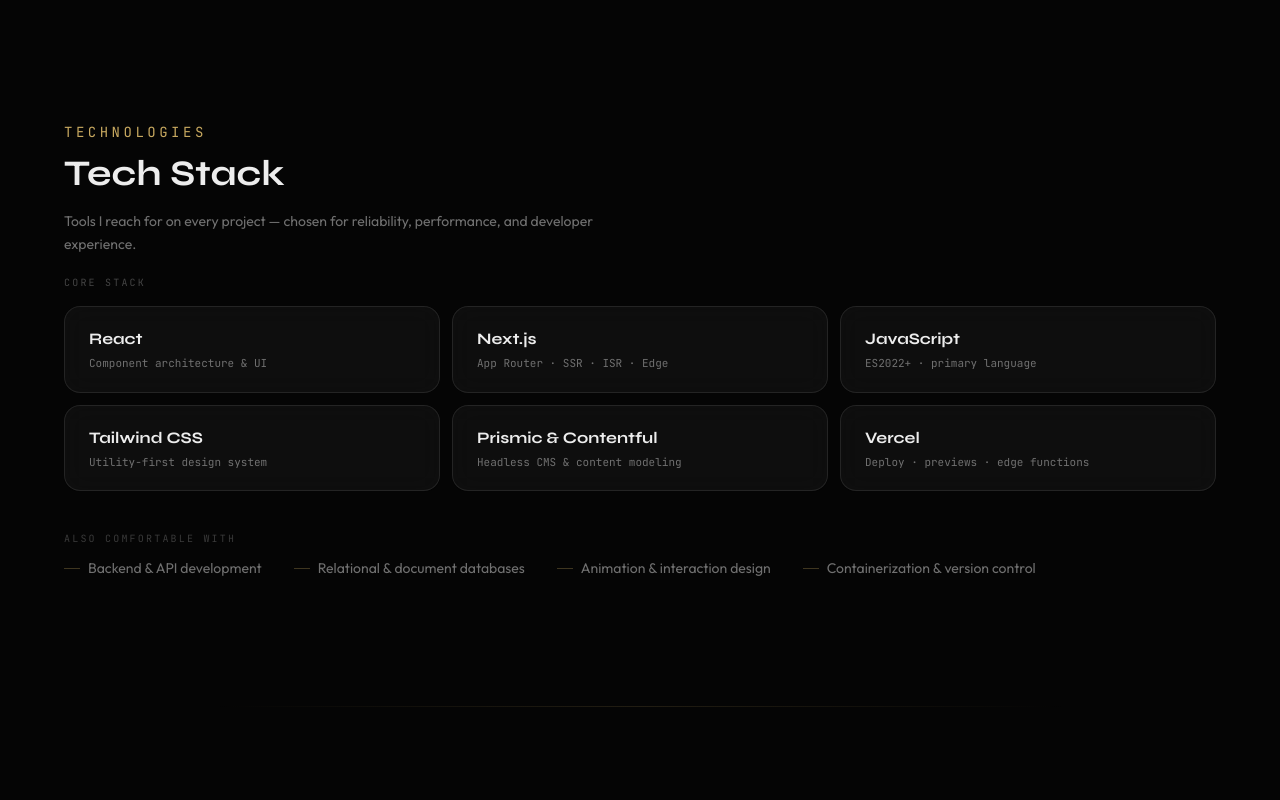
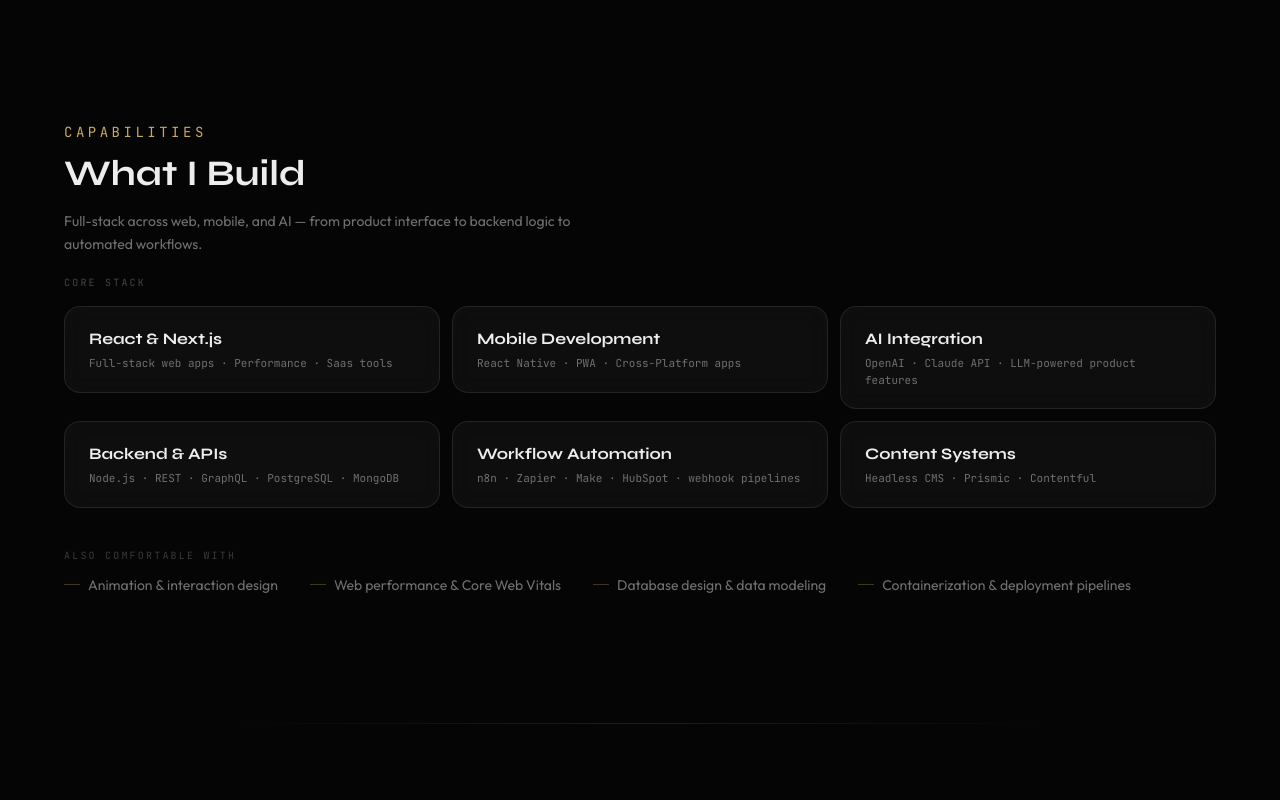
Before and after one commit to dcoder-me/dcoder, a Next.js app: page / in a window 1280 px wide. Shown: the part 1840-2640 px from the top of the page. Built offline with nearby package versions, Linux system fonts and the light colour scheme.

Commit message:
refactor(portfolio): enhance glassmorphism, nav structure & experienced developer positioning

```diff
--- a/components/contact.jsx
+++ b/components/contact.jsx
@@ -115,7 +115,7 @@
       </div>
 
       <p className="font-mono text-xs text-content-muted">
-        Designed & Built by Darpan Chakraborty
+        Copyright © {new Date().getFullYear()} DCoder
       </p>
     </div>
   </footer>
--- a/components/experience.jsx
+++ b/components/experience.jsx
@@ -4,23 +4,24 @@
 
 const EXPERIENCE = [
   {
-    role: "Web Developer",
+    role: "Full-Stack Developer",
     company: "Favfly",
     url: "https://favfly.com",
     period: "2022 — Present",
     description: [
-      "Build and maintain production websites for business clients using React, Next.js, and headless CMS platforms (Prismic, Contentful).",
-      "Architect content models and frontend integrations that empower non-technical clients to manage their own content independently.",
-      "Implement performance-optimized builds with ISR, image optimization, and Vercel deployment pipelines achieving consistent Lighthouse scores above 90.",
-      "Collaborate with design and marketing teams to translate wireframes and business requirements into responsive, accessible web experiences.",
+      "Architect and ship production web and mobile applications end-to-end — from UI to API to deployment — for business clients across multiple industries.",
+      "Integrate AI capabilities (OpenAI, Claude API) into client products, including embedded chat assistants and LLM-powered workflow features.",
+      "Build and maintain headless CMS architectures (Prismic, Contentful) that give non-technical clients full editorial control without developer involvement.",
+      "Consistently deliver Lighthouse scores of 95–100 through ISR, image optimization, and performance-first engineering practices.",
+      "Design and automate business workflows using n8n, Zapier, and Make — connecting CRMs, webhooks, and internal tools to reduce manual overhead.",
     ],
     tech: [
-      "React",
-      "Next.js",
-      "Prismic",
-      "Contentful",
-      "Tailwind CSS",
-      "Vercel",
+      "React / Next.js",
+      "Mobile Development",
+      "AI Integration",
+      "Headless CMS",
+      "Workflow Automation",
+      "Web Performance",
     ],
   },
 ];
--- a/components/nav.jsx
+++ b/components/nav.jsx
@@ -16,6 +16,7 @@
 export const Nav = () => {
   const [activeSection, setActiveSection] = useState("");
   const [scrolled, setScrolled] = useState(false);
+  const [mobileOpen, setMobileOpen] = useState(false);
 
   useEffect(() => {
     const handleScroll = () => setScrolled(window.scrollY > 50);
@@ -35,7 +36,6 @@
         });
       },
       {
-        // Fires when section crosses ~25% from the top of the viewport
         rootMargin: "-20% 0px -70% 0px",
         threshold: 0,
       }
@@ -55,18 +55,26 @@
     if (el) el.scrollIntoView({ behavior: "smooth" });
   };
 
+  const handleMobileNav = (e, href) => {
+    handleClick(e, href);
+    setMobileOpen(false);
+  };
+
   return (
+    <>
+      {/* Header — fixed, always on top */}
       <motion.header
         initial={{ y: -20, opacity: 0 }}
         animate={{ y: 0, opacity: 1 }}
         transition={{ duration: 0.5, delay: 0.2 }}
         className={`fixed top-0 left-0 right-0 z-50 transition-all duration-500 ${
           scrolled
-          ? "bg-black/70 backdrop-blur-2xl border-b border-white/[0.10] shadow-[0_2px_40px_rgba(0,0,0,0.55),0_1px_0_rgba(255,255,255,0.05)]"
+            ? "bg-white/[0.04] backdrop-blur-2xl border-b border-white/[0.07] shadow-[0_8px_32px_rgba(0,0,0,0.3),inset_0_1px_0_rgba(255,255,255,0.06)]"
             : "bg-transparent"
         }`}
       >
         <nav className="mx-auto flex max-w-6xl items-center justify-between px-6 py-4">
+          {/* Logo */}
           <a
             href="#"
             onClick={(e) => {
@@ -80,6 +88,7 @@
             <span className="text-accent/70"> /&gt;</span>
           </a>
 
+          {/* Desktop links */}
           <ul className="hidden items-center gap-8 sm:flex">
             {NAV_LINKS.map(({ label, href }) => (
               <li key={href}>
@@ -105,56 +114,44 @@
             ))}
           </ul>
 
-        <MobileNav activeSection={activeSection} onNavigate={handleClick} />
-      </nav>
-    </motion.header>
-  );
-};
-
-/**
- * @param {{ activeSection: string, onNavigate: Function }} props
- * @returns {JSX.Element}
- */
-const MobileNav = ({ activeSection, onNavigate }) => {
-  const [open, setOpen] = useState(false);
-
-  return (
-    <div className="sm:hidden">
+          {/* Mobile hamburger — inside the header, hidden on desktop */}
           <button
-        onClick={() => setOpen(!open)}
-        className="relative z-50 flex h-10 w-10 items-center justify-center cursor-pointer"
-        aria-label={open ? "Close menu" : "Open menu"}
+            onClick={() => setMobileOpen((v) => !v)}
+            className="sm:hidden flex h-10 w-10 items-center justify-center cursor-pointer"
+            aria-label={mobileOpen ? "Close menu" : "Open menu"}
           >
             <div className="flex flex-col gap-1.5">
               <span
                 className={`block h-px w-6 bg-content transition-all duration-300 ${
-              open ? "translate-y-[3.5px] rotate-45" : ""
+                  mobileOpen ? "translate-y-[3.5px] rotate-45" : ""
                 }`}
               />
               <span
                 className={`block h-px w-6 bg-content transition-all duration-300 ${
-              open ? "-translate-y-[3.5px] -rotate-45" : ""
+                  mobileOpen ? "-translate-y-[3.5px] -rotate-45" : ""
                 }`}
               />
             </div>
           </button>
+        </nav>
+      </motion.header>
 
-      {open && (
+      {/* Mobile overlay — sibling to header, renders above everything */}
+      {mobileOpen && (
         <motion.div
           initial={{ opacity: 0 }}
           animate={{ opacity: 1 }}
           exit={{ opacity: 0 }}
-          className="fixed inset-0 z-40 flex items-center justify-center bg-surface/95 backdrop-blur-md"
+          className="fixed inset-0 z-[100] flex items-center justify-center sm:hidden"
+          style={{ background: "rgba(5,5,5,0.97)", backdropFilter: "blur(20px)" }}
+          onClick={() => setMobileOpen(false)}
         >
-          <ul className="flex flex-col items-center gap-8">
+          <ul className="flex flex-col items-center gap-8" onClick={(e) => e.stopPropagation()}>
             {NAV_LINKS.map(({ label, href }) => (
               <li key={href}>
                 <a
                   href={href}
-                  onClick={(e) => {
-                    onNavigate(e, href);
-                    setOpen(false);
-                  }}
+                  onClick={(e) => handleMobileNav(e, href)}
                   className={`font-mono text-sm uppercase tracking-widest transition-colors duration-200 cursor-pointer ${
                     activeSection === href
                       ? "text-accent"
@@ -168,6 +165,6 @@
           </ul>
         </motion.div>
       )}
-    </div>
+    </>
   );
 };
--- a/components/tech-stack.jsx
+++ b/components/tech-stack.jsx
@@ -2,22 +2,37 @@
 
 import { FadeIn, StaggerContainer, StaggerItem } from "./fade-in";
 
-// Tools used daily — shown prominently
+// Disciplines — each is a genuine area of depth
 const PRIMARY_STACK = [
-  { name: "React", context: "Component architecture & UI" },
-  { name: "Next.js", context: "App Router · SSR · ISR · Edge" },
-  { name: "JavaScript", context: "ES2022+ · primary language" },
-  { name: "Tailwind CSS", context: "Utility-first design system" },
-  { name: "Prismic & Contentful", context: "Headless CMS & content modeling" },
-  { name: "Vercel", context: "Deploy · previews · edge functions" },
+  {
+    name: "React & Next.js",
+    context: "Full-stack web apps · Performance · Saas tools",
+  },
+  {
+    name: "Mobile Development",
+    context: "React Native · PWA · Cross-Platform apps",
+  },
+  {
+    name: "AI Integration",
+    context: "OpenAI · Claude API · LLM-powered product features",
+  },
+  {
+    name: "Backend & APIs",
+    context: "Node.js · REST · GraphQL · PostgreSQL · MongoDB",
+  },
+  {
+    name: "Workflow Automation",
+    context: "n8n · Zapier · Make · HubSpot · webhook pipelines",
+  },
+  { name: "Content Systems", context: "Headless CMS · Prismic · Contentful" },
 ];
 
-// Capability areas — intentionally broad, not tool-specific
+// Supporting capabilities — intentionally broad
 const CAPABILITIES = [
-  "Backend & API development",
-  "Relational & document databases",
   "Animation & interaction design",
-  "Containerization & version control",
+  "Web performance & Core Web Vitals",
+  "Database design & data modeling",
+  "Containerization & deployment pipelines",
 ];
 
 /**
@@ -37,14 +52,14 @@
     <div className="mx-auto max-w-6xl">
       <FadeIn>
         <p className="font-mono text-xs tracking-[0.25em] text-accent uppercase sm:text-sm">
-          Technologies
+          Capabilities
         </p>
         <h2 className="mt-3 font-heading text-3xl font-bold text-content sm:text-4xl">
-          Tech Stack
+          What I Build
         </h2>
         <p className="mt-4 max-w-xl text-sm leading-relaxed text-content-muted">
-          Tools I reach for on every project — chosen for reliability,
-          performance, and developer experience.
+          Full-stack across web, mobile, and AI — from product interface to
+          backend logic to automated workflows.
         </p>
       </FadeIn>
 
```
Lines whose indentation alone changed are shown as unchanged.
